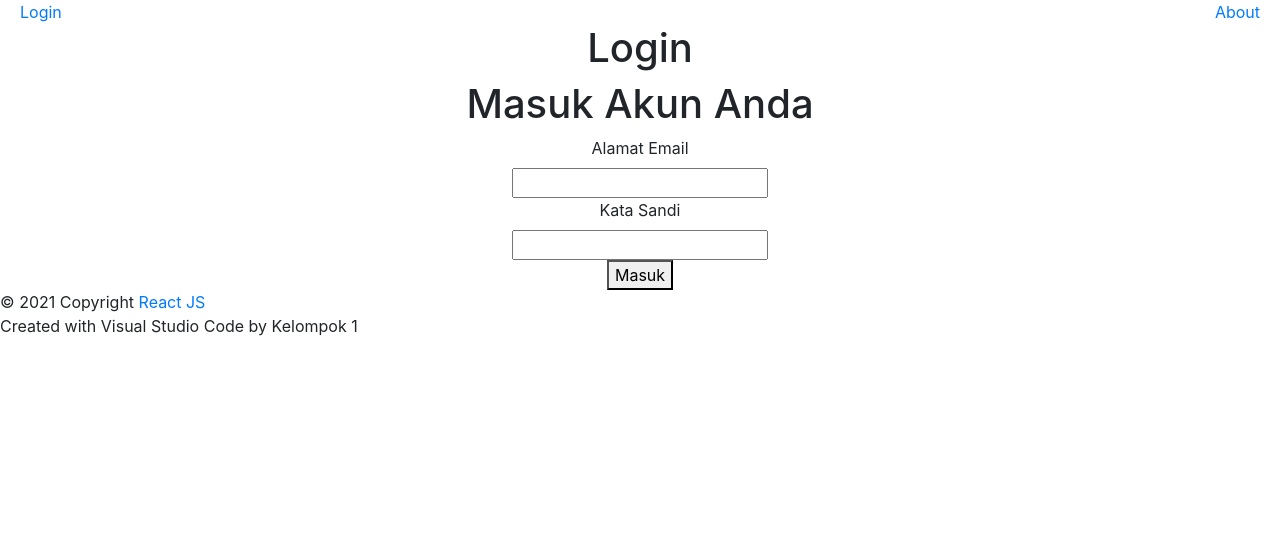
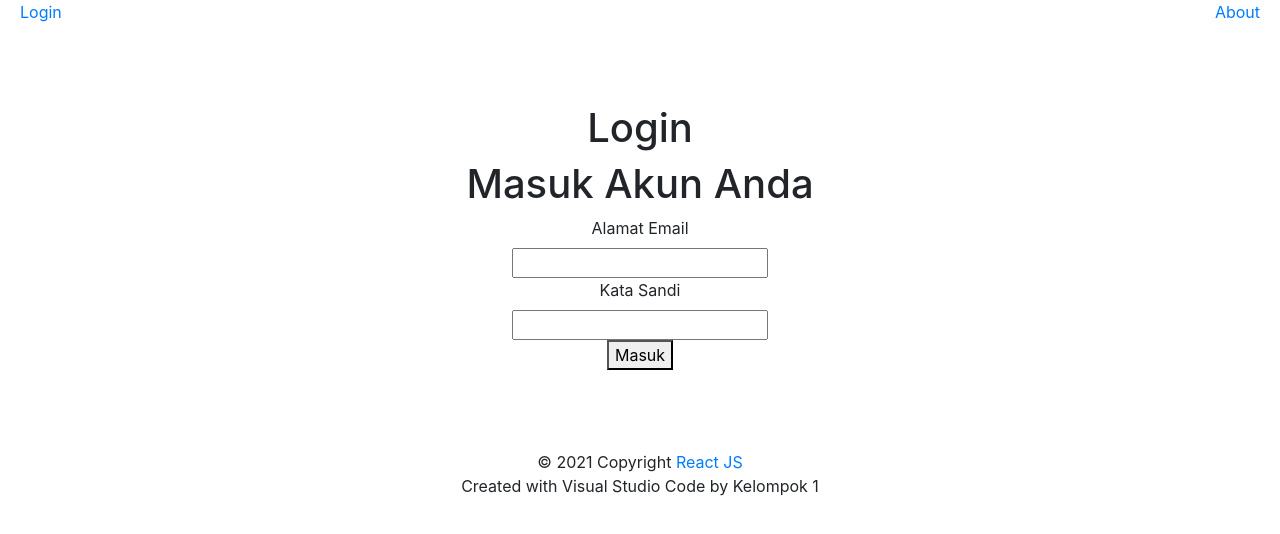
Before and after one commit to PTP-JR/kel-1, a React (Create React App) app: page /login in a window 1280 px wide. Shown: the top 534 px of the page. Built offline with nearby package versions, Linux system fonts and the light colour scheme.

Commit message:
add Login page

```diff
--- a/src/components/About.css
+++ b/src/components/About.css
@@ -30,6 +30,11 @@
 /*  Login */
 .kotak-masuk {
     text-align: center;
+    display: flex;
+    justify-content: center;
+    flex-direction: column;
+    padding: 80px 0px 80px 0px;
+
 }
 
 .label-left {
@@ -41,3 +46,7 @@
     justify-content: space-between;
     padding: 0px 20px 0px 20px;
 }
+
+footer {
+    text-align: center;
+}
```
